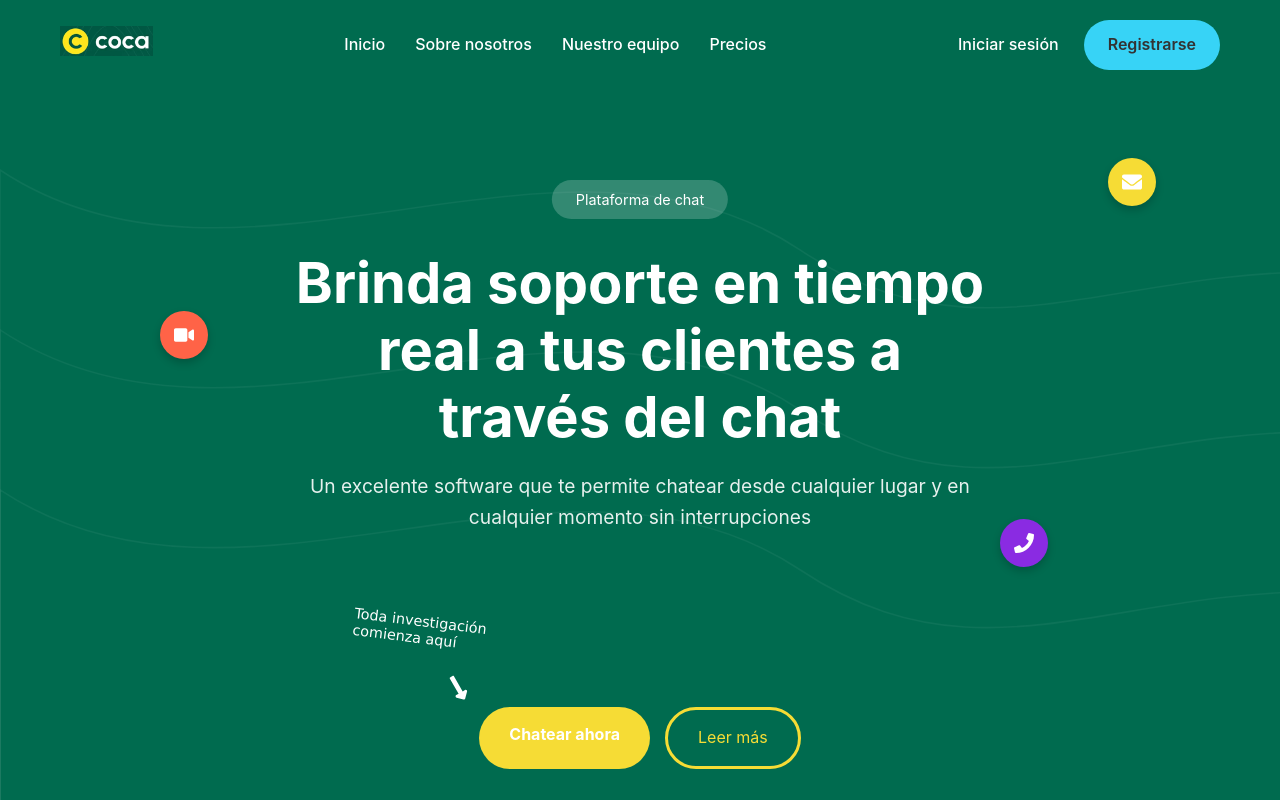
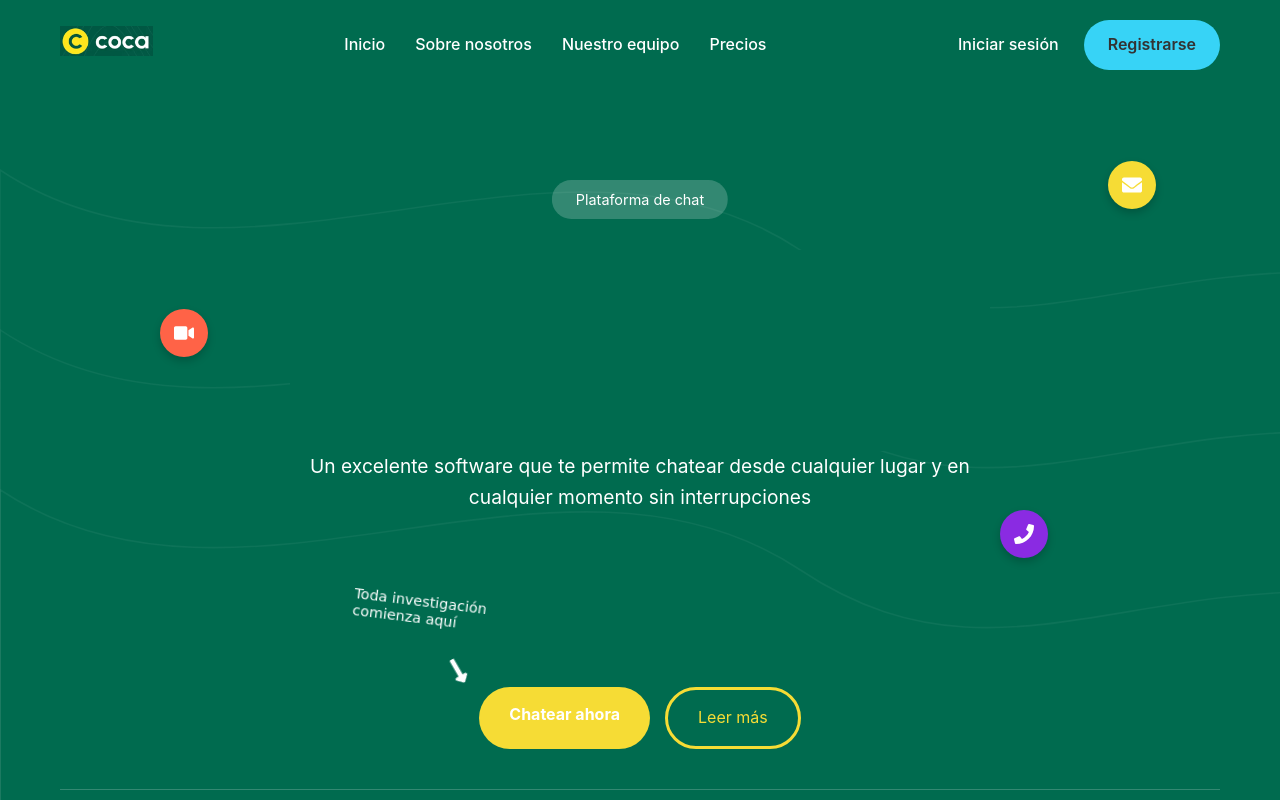
Before and after one commit to deboraabarca/coca-page, a React (Vite) app: page / in a window 1280 px wide. Shown: the top 800 px of the page. Built offline with nearby package versions, Linux system fonts and the light colour scheme.

Commit message:
feat: :sparkles: add animations for the hero-sections)

```diff
--- a/src/components/Hero.jsx
+++ b/src/components/Hero.jsx
@@ -1,5 +1,6 @@
 // components/HeroSection.js
 import "../styles/Hero.css";
+import "../styles/Animations/HeroAnimations.css";
 import phone from "../assets/icons/phone.png";
 import mouse from "../assets/icons/mouse.png";
 import {
--- /dev/null
+++ b/src/styles/Animations/HeroAnimations.css
@@ -0,0 +1,187 @@
+
+.hero-text h1 {
+  position: relative;
+  overflow: hidden;
+  margin: 0;
+}
+
+.hero-text h1::before {
+  content: "";
+  position: absolute;
+  top: 0;
+  left: 0;
+  height: 100%;
+  width: 100%;
+  background-color: var(--primary-color);
+  animation: reveal 3.5s steps(50, end) forwards;
+  animation-delay: 0.1s;
+}
+
+@keyframes reveal {
+  0% { width: 100%; }
+  100% { width: 0; }
+}
+
+@keyframes blink {
+  50% { border-color: transparent; }
+}
+
+/* Animación para el párrafo */
+.hero-text p {
+  opacity: 0;
+  animation: fadeIn 1s ease forwards;
+  animation-delay: 4s;
+}
+
+/* Animación para los botones */
+.btn-started, .btn-learn {
+  position: relative;
+  overflow: hidden;
+  transition: all 0.3s ease;
+  opacity: 0;
+}
+
+.btn-started {
+  animation: slideInFromBottom 0.8s ease forwards;
+  animation-delay: 4.2s;
+}
+
+.btn-learn {
+  animation: slideInFromBottom 0.8s ease forwards;
+  animation-delay: 4.5s;
+}
+
+@keyframes slideInFromBottom {
+  0% {
+    transform: translateY(40px);
+    opacity: 0;
+  }
+  100% {
+    transform: translateY(0);
+    opacity: 1;
+  }
+}
+
+/* Efecto hover para los botones */
+.btn-started:hover, .btn-learn:hover {
+  transform: translateY(-3px);
+  box-shadow: 0 5px 15px rgba(0, 0, 0, 0.2);
+}
+
+.btn-started:after, .btn-learn:after {
+  content: "";
+  position: absolute;
+  bottom: 0;
+  left: 0;
+  width: 100%;
+  height: 100%;
+  background-color: rgba(255, 255, 255, 0.2);
+  transform: scaleX(0);
+  transform-origin: right;
+  transition: transform 0.5s ease;
+  z-index: -1;
+}
+
+.btn-started:hover:after, .btn-learn:hover:after {
+  transform: scaleX(1);
+  transform-origin: left;
+}
+
+/* Animaciones para los iconos flotantes */
+.chat-icon-wrapper {
+  animation: floating 3s ease-in-out infinite;
+}
+
+.red-icon {
+  animation-delay: 0s;
+}
+
+.purple-icon {
+  animation-delay: 0.5s;
+}
+
+.email-icon {
+  animation-delay: 1s;
+}
+
+@keyframes floating {
+  0% {
+    transform: translateY(0px);
+  }
+  50% {
+    transform: translateY(-15px);
+  }
+  100% {
+    transform: translateY(0px);
+  }
+}
+
+/* Animación para la nota flotante */
+.floating-note {
+  animation: fadeInRotate 2s ease forwards;
+  opacity: 0;
+  animation-delay: 5s;
+}
+
+.arrow-icon {
+  animation: bounceArrow 2s ease infinite;
+  animation-delay: 5.5s;
+  opacity: 0;
+}
+
+@keyframes fadeInRotate {
+  0% {
+    opacity: 0;
+    transform: rotate(0deg);
+  }
+  100% {
+    opacity: 1;
+    transform: rotate(7deg);
+  }
+}
+
+@keyframes bounceArrow {
+  0% {
+    opacity: 0;
+    transform: translateY(0) rotate(-30deg);
+  }
+  50% {
+    opacity: 1;
+    transform: translateY(10px) rotate(-30deg);
+  }
+  100% {
+    opacity: 1;
+    transform: translateY(0) rotate(-30deg);
+  }
+}
+
+/* Animación para el badge de software */
+.chat-software-badge {
+  animation: fadeIn 1s ease forwards;
+  opacity: 0;
+}
+
+@keyframes fadeIn {
+  from { opacity: 0; }
+  to { opacity: 1; }
+}
+
+/* Animación para la información de contacto */
+.contact-info {
+  animation: slideInFromBottom 1s ease forwards;
+  animation-delay: 5.5s;
+  opacity: 0;
+}
+
+/* Animaciones responsivas */
+@media (max-width: 768px) {
+  .hero-text h1::before {
+    display: none;
+  }
+
+  .hero-text h1 {
+    opacity: 0;
+    animation: fadeIn 2s ease forwards;
+    animation-delay: 0.5s;
+  }
+}
```
